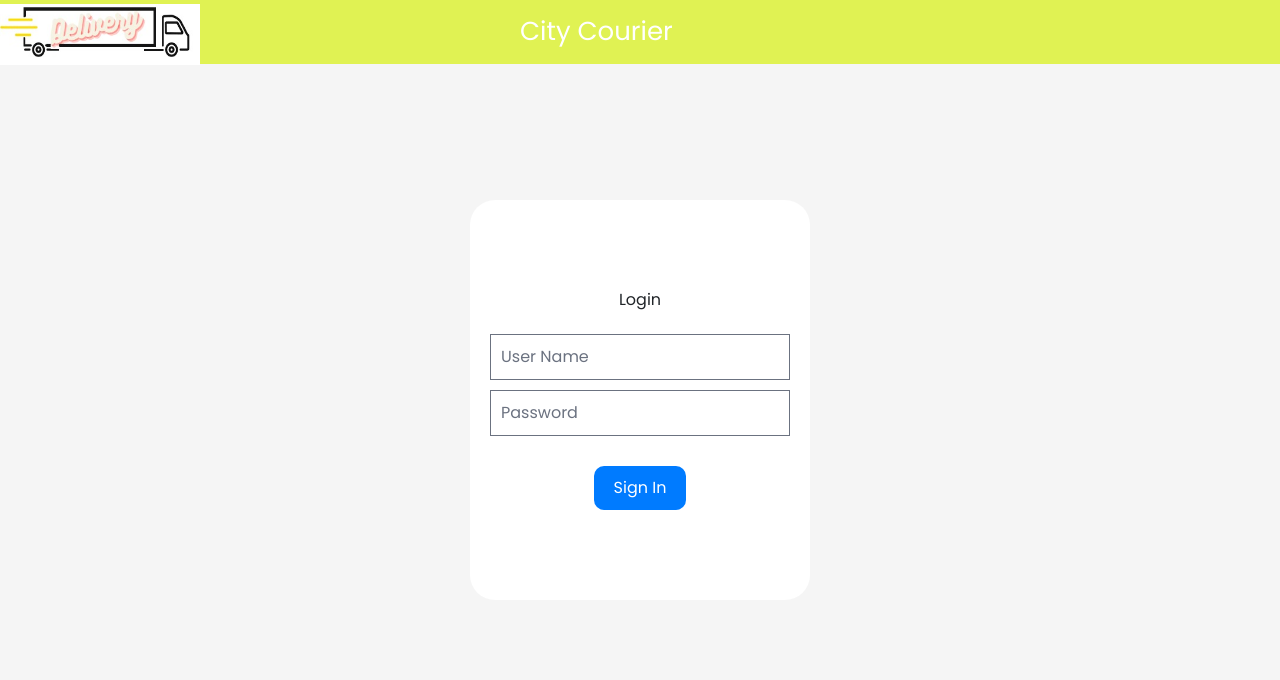
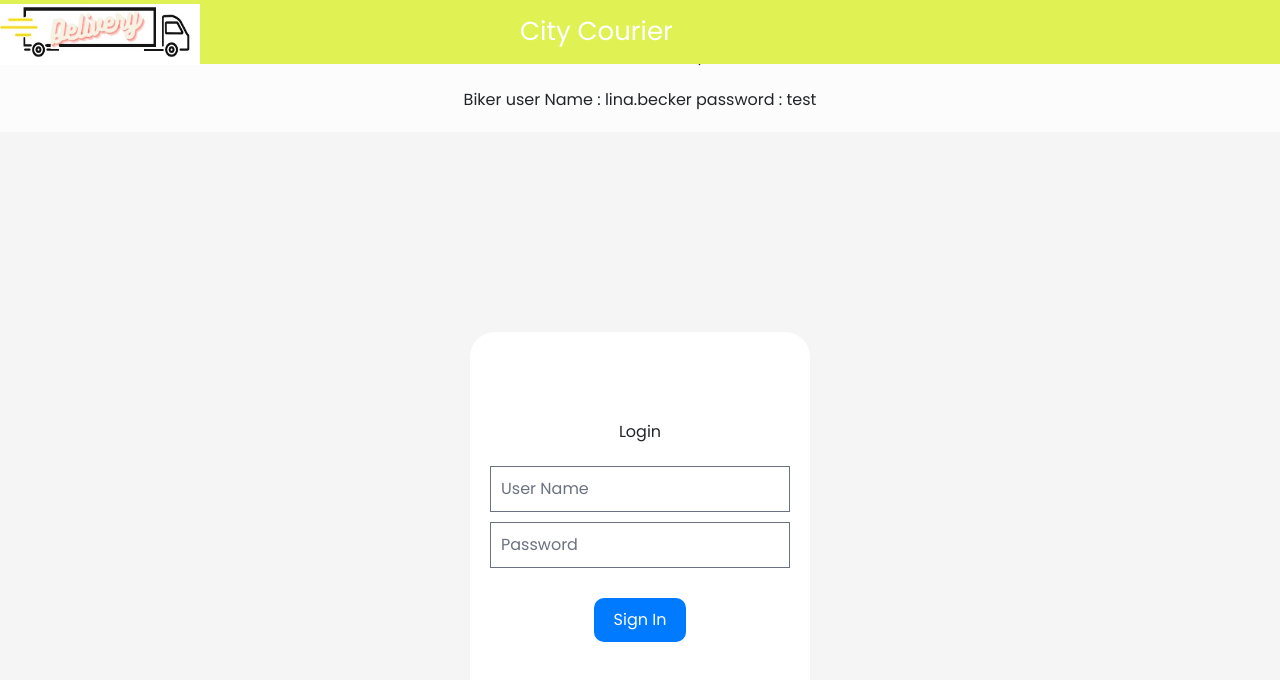
Before and after one commit to ashehata8888/city_courier_frontend, a React (Create React App) app: page / in a window 1280 px wide. Shown: the top 680 px of the page. Built offline with nearby package versions, Linux system fonts and the light colour scheme.

Commit message:
adding user name and pass data for trying

```diff
--- a/src/pages/loginPage/LoginPage.jsx
+++ b/src/pages/loginPage/LoginPage.jsx
@@ -96,6 +96,12 @@ const LoginPage = ({ parentCallBack }) => {
   };
 
   return (
+    <>
+
+    <div style={{marginBottom:"20px"}} >Sender user Name : mark.schmidt   password : test</div>
+    <div style={{marginBottom:"20px"}} >Biker user Name : timo.schulz    password : test </div>
+    <div style={{marginBottom:"20px"}} >Biker user Name : lina.becker    password : test </div>
+
     <div
       style={{
         display: "flex",
@@ -167,6 +173,7 @@ const LoginPage = ({ parentCallBack }) => {
         </button>
       </form>
     </div>
+    </>
   );
 };
 
```
